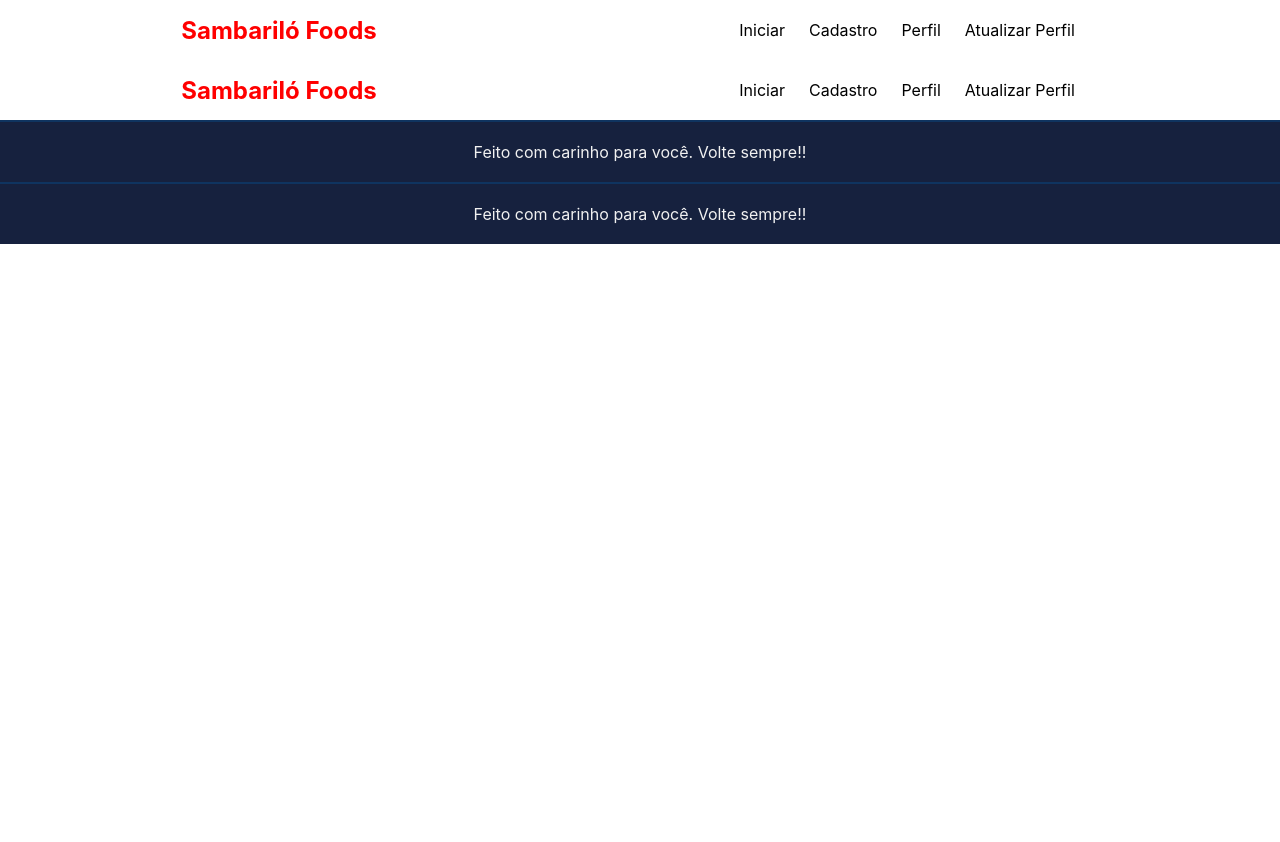
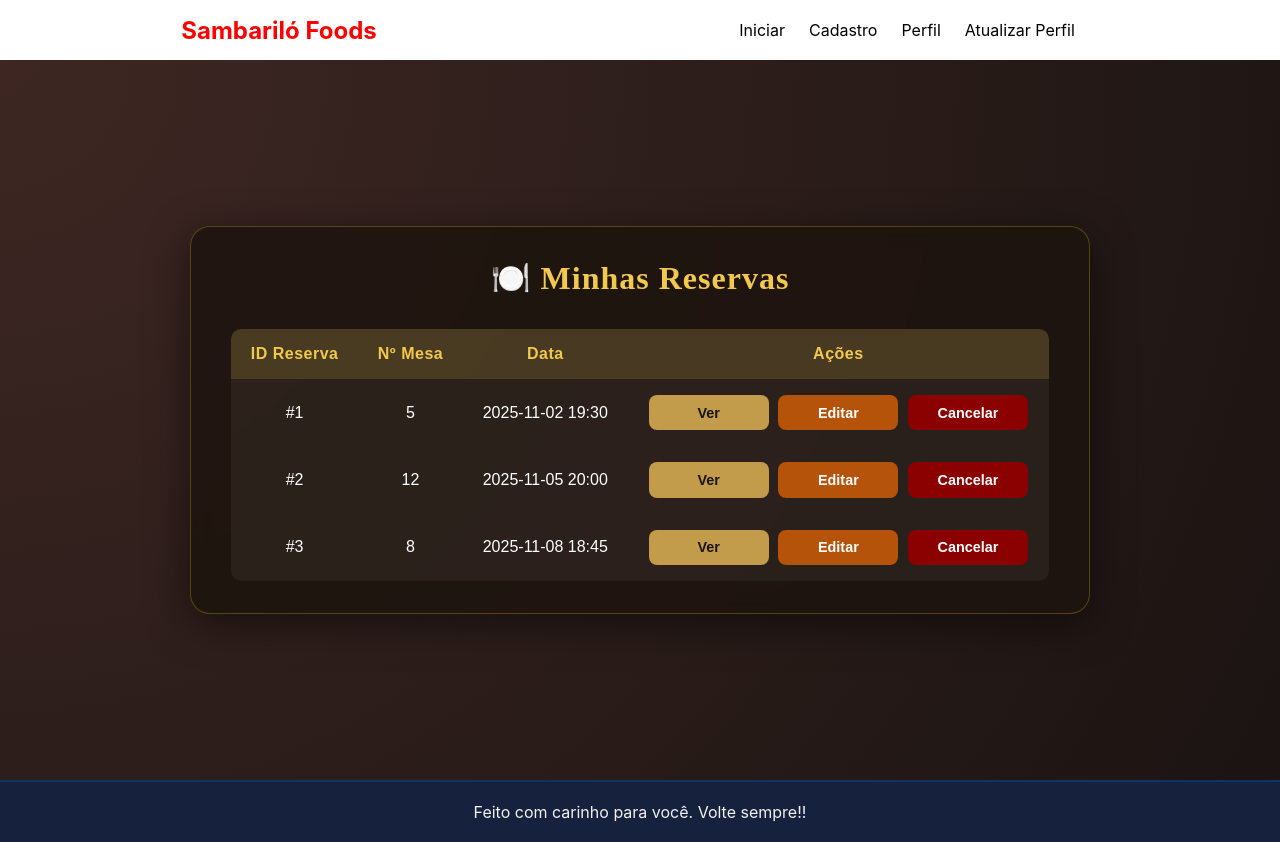
Before and after one commit to bragaxs/projetoPtac4, a React (Create React App) app in the folder front-end/: page /ver-mesas in a window 1280 px wide. Before the commit the page ends 800 px from the top, so only its background shows below. Built offline with nearby package versions, Linux system fonts and the light colour scheme.

Commit message:
implementação de pagina de mesas

```diff
--- a/front-end/src/Pages/Mesas/CadastrarMesa.jsx
+++ b/front-end/src/Pages/Mesas/CadastrarMesa.jsx
@@ -1,15 +1,47 @@
 import '../../App.css';
 import Header from '../../Components/Header';
 import Footer from '../../Components/Footer';
-import { Link } from 'react-router-dom'
+import { Link } from 'react-router-dom';
+import '../Mesas/global.css';
 
-function App() {
+function CadastrarMesa() {
   return (
     <>
-      <Header />
-      <Footer />
+
+      <div className="cadastrar-wrapper">
+        <div className="cadastrar-container">
+          <h2 className="titulo">Cadastrar Mesa</h2>
+
+          <form>
+            <div className="input-card">
+              <h4>Número da Mesa</h4>
+              <input type="text" placeholder="Digite o número da mesa" />
+            </div>
+
+            <div className="input-card">
+              <h4>Capacidade da Mesa</h4>
+              <input type="number" placeholder="Digite a capacidade da mesa" />
+            </div>
+
+            <div className="input-card">
+              <h4>Status da Mesa</h4>
+              <select>
+                <option value="ativo">Ativo</option>
+                <option value="inativo">Inativo</option>
+              </select>
+            </div>
+
+            <div className="btn-group">
+              <button type="submit" className="btn btn-primary">Salvar</button>
+              <button type="reset" className="btn btn-warning">Editar / Excluir</button>
+              <Link to="/mesas" className="btn btn-secondary">Cancelar</Link>
+            </div>
+          </form>
+        </div>
+      </div>
+
     </>
   );
 }
 
-export default App;
+export default CadastrarMesa;
--- a/front-end/src/Pages/Mesas/VerMesa.jsx
+++ b/front-end/src/Pages/Mesas/VerMesa.jsx
@@ -1,15 +1,86 @@
-import '../../App.css';
-import Header from '../../Components/Header';
-import Footer from '../../Components/Footer';
-import { Link } from 'react-router-dom'
+import { useState } from "react";
+import "../../App.css";
+import Header from "../../Components/Header";
+import Footer from "../../Components/Footer";
+import "../../Pages/Mesas/global.css";
 
-function App() {
+function ListarReservas() {
+  const [reservas, setReservas] = useState([
+    { id: 1, mesa: 5, data: "2025-11-02 19:30" },
+    { id: 2, mesa: 12, data: "2025-11-05 20:00" },
+    { id: 3, mesa: 8, data: "2025-11-08 18:45" },
+  ]);
+
+  const handleCancelar = (id) => {
+    if (window.confirm(`Tem certeza que deseja cancelar a reserva #${id}?`)) {
+      setReservas(reservas.filter((reserva) => reserva.id !== id));
+      alert(`Reserva #${id} cancelada com sucesso!`);
+    }
+  };
+
+  const handleEditar = (id) => {
+    alert(`Editar reserva #${id}.`);
+  };
+
+  const handleVerDetalhes = (id) => {
+    alert(`Detalhes da reserva #${id}.`);
+  };
+
   return (
     <>
-      <Header />
-      <Footer />
+
+      <div className="reservas-bg">
+        <div className="reservas-card">
+          <h2 className="titulo">🍽️ Minhas Reservas</h2>
+
+          {reservas.length === 0 ? (
+            <p className="sem-reservas">Você não possui reservas ativas.</p>
+          ) : (
+            <table className="reservas-table">
+              <thead>
+                <tr>
+                  <th>ID Reserva</th>
+                  <th>Nº Mesa</th>
+                  <th>Data</th>
+                  <th>Ações</th>
+                </tr>
+              </thead>
+              <tbody>
+                {reservas.map((reserva) => (
+                  <tr key={reserva.id}>
+                    <td>#{reserva.id}</td>
+                    <td>{reserva.mesa}</td>
+                    <td>{reserva.data}</td>
+                    <td className="btn-col">
+                      <button
+                        className="btn btn-details"
+                        onClick={() => handleVerDetalhes(reserva.id)}
+                      >
+                        Ver
+                      </button>
+                      <button
+                        className="btn btn-edit"
+                        onClick={() => handleEditar(reserva.id)}
+                      >
+                        Editar
+                      </button>
+                      <button
+                        className="btn btn-cancel"
+                        onClick={() => handleCancelar(reserva.id)}
+                      >
+                        Cancelar
+                      </button>
+                    </td>
+                  </tr>
+                ))}
+              </tbody>
+            </table>
+          )}
+        </div>
+      </div>
+
     </>
   );
 }
 
-export default App;
+export default ListarReservas;
--- a/front-end/src/Pages/Mesas/global.css
+++ b/front-end/src/Pages/Mesas/global.css
@@ -0,0 +1,274 @@
+/* estilizacao do CadastrarMesa */
+.cadastrar-wrapper {
+  min-height: 90vh;
+  display: flex;
+  justify-content: center;
+  align-items: center;
+  background: linear-gradient(120deg, #8b5cf6, #6366f1, #60a5fa);
+  background-size: 200% 200%;
+  animation: gradientMove 8s ease infinite;
+  padding: 2rem;
+}
+
+/* Card principal */
+.cadastrar-container {
+  width: 100%;
+  max-width: 600px;
+  background: rgba(255, 255, 255, 0.15);
+  backdrop-filter: blur(15px);
+  border-radius: 20px;
+  padding: 2rem;
+  box-shadow: 0 12px 40px rgba(0, 0, 0, 0.25);
+  color: white;
+  animation: fadeIn 0.6s ease-in-out;
+}
+
+/* Título */
+.titulo {
+  text-align: center;
+  margin-bottom: 2rem;
+  font-size: 1.9rem;
+  font-weight: 600;
+  letter-spacing: 1px;
+}
+
+/* Cada input dentro de um card individual */
+.input-card {
+  background: rgba(255, 255, 255, 0.12);
+  border-radius: 14px;
+  padding: 1.2rem 1.5rem;
+  margin-bottom: 1.3rem;
+  box-shadow: inset 0 0 10px rgba(255, 255, 255, 0.1);
+  transition: all 0.3s ease;
+}
+
+.input-card:hover {
+  transform: scale(1.02);
+  box-shadow: 0 0 15px rgba(255, 255, 255, 0.15);
+}
+
+/* Títulos dos cards */
+.input-card h4 {
+  margin-bottom: 0.6rem;
+  font-weight: 500;
+  color: #e0e0e0;
+}
+
+/* Inputs e selects */
+.input-card input,
+.input-card select {
+  width: 100%;
+  border: none;
+  border-radius: 8px;
+  padding: 0.8rem 1rem;
+  font-size: 1rem;
+  background: rgba(255, 255, 255, 0.9);
+  color: #333;
+  transition: all 0.3s ease;
+}
+
+.input-card input:focus,
+.input-card select:focus {
+  outline: none;
+  box-shadow: 0 0 0 3px rgba(139, 92, 246, 0.4);
+  background: white;
+}
+
+/* Botões */
+.btn-group {
+  display: flex;
+  flex-wrap: wrap;
+  gap: 0.8rem;
+  justify-content: center;
+  margin-top: 1.8rem;
+}
+
+.btn {
+  padding: 0.8rem 1.6rem;
+  border-radius: 10px;
+  border: none;
+  font-weight: 600;
+  font-size: 1rem;
+  cursor: pointer;
+  transition: all 0.2s ease;
+  text-decoration: none;
+  text-align: center;
+  min-width: 120px;
+}
+
+.btn:hover {
+  transform: translateY(-3px);
+}
+
+/* Cores dos botões */
+.btn-primary {
+  background-color: #4f46e5;
+  color: #fff;
+}
+
+.btn-primary:hover {
+  background-color: #4338ca;
+}
+
+.btn-warning {
+  background-color: #facc15;
+  color: #1f2937;
+}
+
+.btn-warning:hover {
+  background-color: #eab308;
+}
+
+.btn-secondary {
+  background-color: #6b7280;
+  color: white;
+}
+
+.btn-secondary:hover {
+  background-color: #4b5563;
+}
+
+/* Animações */
+@keyframes fadeIn {
+  from { opacity: 0; transform: translateY(20px); }
+  to { opacity: 1; transform: translateY(0); }
+}
+
+@keyframes gradientMove {
+  0% { background-position: 0% 50%; }
+  50% { background-position: 100% 50%; }
+  100% { background-position: 0% 50%; }
+}
+
+
+.reservas-bg {
+  min-height: 90vh;
+  background: radial-gradient(circle at top left, #3e2723, #1b1412);
+  display: flex;
+  justify-content: center;
+  align-items: center;
+  padding: 2rem;
+}
+
+.reservas-card {
+  background: rgba(30, 20, 15, 0.9);
+  backdrop-filter: blur(10px);
+  border-radius: 20px;
+  padding: 2rem 2.5rem;
+  width: 100%;
+  max-width: 900px;
+  box-shadow: 0 10px 40px rgba(0, 0, 0, 0.5);
+  border: 1px solid rgba(255, 215, 0, 0.25);
+  color: #fff;
+  animation: fadeIn 0.6s ease;
+}
+
+.titulo {
+  text-align: center;
+  font-family: 'Playfair Display', serif;
+  font-size: 2rem;
+  font-weight: 600;
+  color: #f2c94c;
+  margin-bottom: 2rem;
+}
+
+/* Estilo da tabela */
+.reservas-table {
+  width: 100%;
+  border-collapse: collapse;
+  background: rgba(255, 255, 255, 0.05);
+  border-radius: 10px;
+  overflow: hidden;
+  font-family: 'Poppins', sans-serif;
+}
+
+.reservas-table th,
+.reservas-table td {
+  padding: 1rem 1.2rem;
+  text-align: center;
+}
+
+.reservas-table thead {
+  background: rgba(242, 201, 76, 0.15);
+  color: #f2c94c;
+  font-weight: 600;
+  letter-spacing: 0.5px;
+}
+
+.reservas-table tbody tr {
+  transition: background 0.2s ease;
+}
+
+.reservas-table tbody tr:hover {
+  background: rgba(255, 255, 255, 0.08);
+}
+
+/* Coluna dos botões */
+.btn-col {
+  display: flex;
+  justify-content: center;
+  gap: 0.6rem;
+  flex-wrap: wrap;
+}
+
+/* Estilo dos botões */
+.btn {
+  border: none;
+  border-radius: 8px;
+  padding: 0.6rem 1rem;
+  font-weight: 600;
+  font-size: 0.9rem;
+  cursor: pointer;
+  transition: all 0.2s ease;
+}
+
+.btn-details {
+  background-color: #c29b4b;
+  color: #1b1412;
+}
+
+.btn-details:hover {
+  background-color: #e0b75e;
+}
+
+.btn-edit {
+  background-color: #b45309;
+  color: #fff;
+}
+
+.btn-edit:hover {
+  background-color: #d97706;
+}
+
+.btn-cancel {
+  background-color: #8b0000;
+  color: #fff;
+}
+
+.btn-cancel:hover {
+  background-color: #a30000;
+}
+
+/* Animação */
+@keyframes fadeIn {
+  from { opacity: 0; transform: translateY(10px); }
+  to { opacity: 1; transform: translateY(0); }
+}
+
+/* Responsividade */
+@media (max-width: 768px) {
+  .reservas-card {
+    padding: 1.5rem;
+  }
+
+  .reservas-table th,
+  .reservas-table td {
+    padding: 0.7rem;
+    font-size: 0.85rem;
+  }
+
+  .btn {
+    padding: 0.5rem 0.8rem;
+    font-size: 0.8rem;
+  }
+}
--- a/front-end/src/Router.jsx
+++ b/front-end/src/Router.jsx
@@ -7,6 +7,9 @@ function Routes(){
             <Routes>
                 <Route path="/" element={<Home/>}></Route>
                 <Route path="/Reservas" element={<Reservas/>}></Route>
+                <Route path="/Mesas" element={<Mesas/>}></Route>
+                <Route path="/CadastrarMesa" element={<CadastrarMesa/>}></Route>
+                <Route path="/AtualizarMesa" element={<AtualizarMesa/>}></Route>
             </Routes>
         </BrowserRouter>
     )
```
